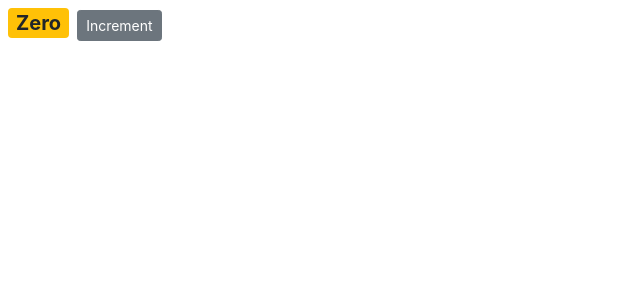
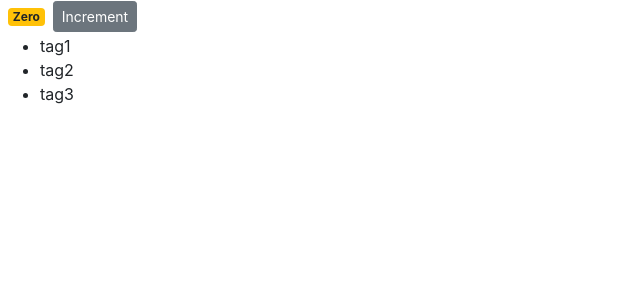
Before and after one commit to tamilarasana/React_App, a React (Create React App) app: page / in a window 1280 px wide. Shown: the top 300 px of the page, without its empty margins (0-640 px from the left). Built offline with nearby package versions, Linux system fonts and the light colour scheme.

Commit message:
Rendering List

```diff
--- a/src/components/counter.jsx
+++ b/src/components/counter.jsx
@@ -3,21 +3,17 @@ import React, { Component } from 'react';
 class Counter extends Component {
     state = {
         count: 0,
-        // imageUrl:'https://picsum.photos/200'
+        tags:['tag1','tag2','tag3']
+        // imageUrl:'https://picsum;.photos/200'
     }
-    styles = {
-        fontSize:20,
-        fontWeight:'bold'
-    }
-
-
 
     render() {
         return (
               <div>
                 {/* <img src={this.state.imageUrl} alt=""></img> */}
-                <span  style={this.styles}  className={this.getBadgeClasses()}>{this.formateCount()}</span>
+                <span    className={this.getBadgeClasses()}>{this.formateCount()}</span>
                 <button className='btn btn-secondary btn-sm'>Increment</button>
+                <ul>{this.state.tags.map(tag=><li key= {tag}>{tag}</li>)}</ul>
               </div>
         );
     }
```
